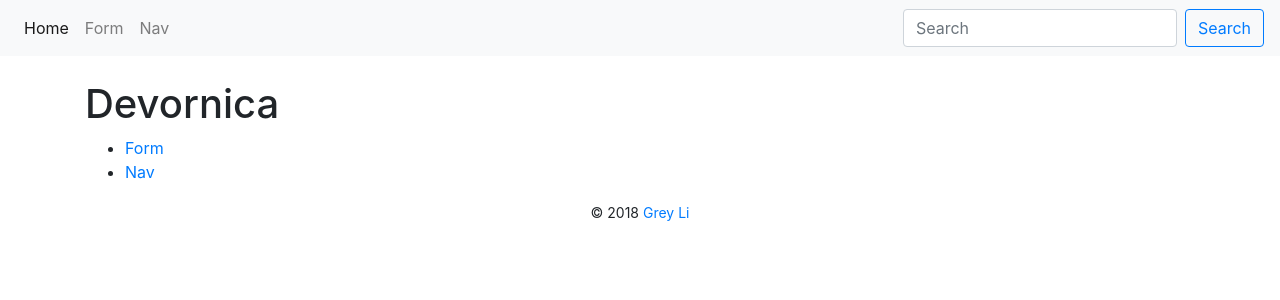
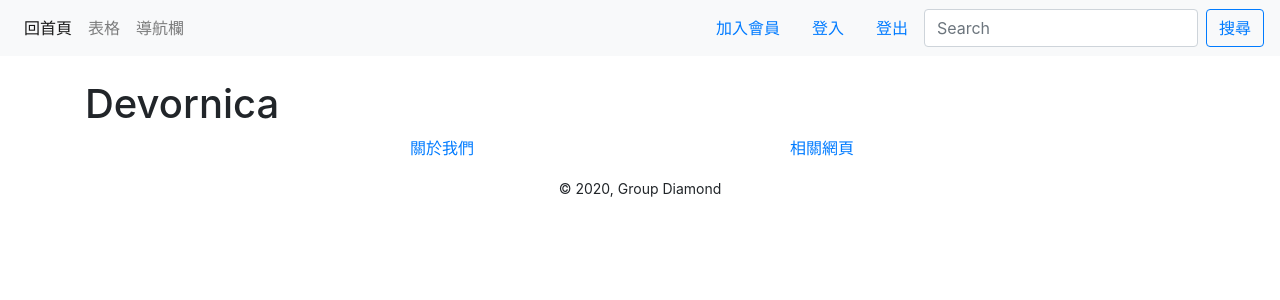
Before and after one commit to beanbiin/FirstFlask, a Flask app: page / in a window 1280 px wide. Shown: the top 300 px of the page. Run offline with Flask 2, Linux system fonts and the light colour scheme; some libraries are stand-ins or nearby versions.

Commit message:
login setup unfinish

```diff
--- a/app.py
+++ b/app.py
@@ -85,8 +85,20 @@ def test_nav():
     return render_template('nav.html')
 
 
+@app.route('/login', methods=['GET', 'POST'])
+def login():
+    form = HelloForm
+    return render_template('form.html', form=form, telephone_form=TelephoneForm(), contact_form=ContactForm(), im_form=IMForm(), button_form=ButtonForm(), example_form=ExampleForm())
 
 
+@app.route('/logout', methods=['GET', 'POST'])
+def logout():
+    return render_template('logout.html')
+
+
+@app.route('/register')
+def register():
+    return render_template('register.html')
 
 
 
--- a/templates/base.html
+++ b/templates/base.html
@@ -5,9 +5,12 @@
 <head>
     <meta charset="utf-8">
     <meta name="viewport" content="width=device-width, initial-scale=1, shrink-to-fit=no">
-    <title>Bootstrap-Flask Demo Application</title>
+    <title>Devornica</title>
     <link rel="icon" href="{{ url_for('static', filename='favicon.ico') }}">
     {{ bootstrap.load_css() }}
+    <style type="text/css">
+        ol, ul{list-style-type: none;}
+    </style>
 </head>
 <body>
     <nav class="navbar navbar-expand-lg navbar-light bg-light mb-4">
@@ -17,14 +20,25 @@
         </button>
         <div class="collapse navbar-collapse" id="navbarSupportedContent">
             <ul class="navbar-nav mr-auto">
-                {{ render_nav_item('index', 'Home', use_li=True) }}
-                {{ render_nav_item('test_form', 'Form', use_li=True) }}
-                {{ render_nav_item('test_nav', 'Nav', use_li=True) }}
+                {{ render_nav_item('index', '回首頁', use_li=True) }}
+                {{ render_nav_item('test_form', '表格', use_li=True) }}
+                {{ render_nav_item('test_nav', '導航欄', use_li=True) }}
+            </ul>
+            <ul class="nav justify-content-end">
+                <li class="nav-item">
+                    <a class="nav-link" href="{{ url_for('register') }}">加入會員</a>
+                </li>
+                <li class="nav-item">
+                    <a class="nav-link" href="{{ url_for('login') }}">登入</a>
+                </li>
+                <li class="nav-item">
+                    <a class="nav-link" href="{{ url_for('logout') }}">登出</a>
+                </li>
             </ul>
         </div>
         <form class="form-inline">
             <input class="form-control mr-sm-2" type="search" placeholder="Search" aria-label="Search">
-            <button class="btn btn-outline-primary my-2 my-sm-0" type="submit">Search</button>
+            <button class="btn btn-outline-primary my-2 my-sm-0" type="submit">搜尋</button>
         </form>
     </nav>
 
@@ -35,7 +49,7 @@
 
     <footer class="text-center">
         {% block footer %}
-            <small> &copy; 2018 <a href="http://greyli.com" title="Written by Grey Li">Grey Li</a>
+            <small> &copy; 2020<a title="Written by Group Diamond">, Group Diamond</a>
             </small>
         {% endblock %}
     </footer>
--- a/templates/index.html
+++ b/templates/index.html
@@ -2,8 +2,21 @@
 
 {% block content %}
     <h1>Devornica</h1>
-<ul>
-    <li><a href="{{ url_for('test_form') }}">Form</a></li>
-    <li><a href="{{ url_for('test_nav') }}">Nav</a></li>
-</ul>
+
+    <div class="row align-items-end">
+        <div class="col-3">
+            <ul></ul>
+        </div>
+        <div class="col-4">
+            <ul>
+                <li><a href="{{ url_for('test_form') }}">關於我們</a></li>
+            </ul>
+        </div>
+        <div class="col">
+            <ul>
+                <li><a href="{{ url_for('test_form') }}">相關網頁</a></li>
+            </ul>
+        </div>
+    </div>
+
 {% endblock %}
```
Also changed, not shown: templates/login.html (added, +15 -0 lines), templates/register.html (added, +14 -0 lines).
